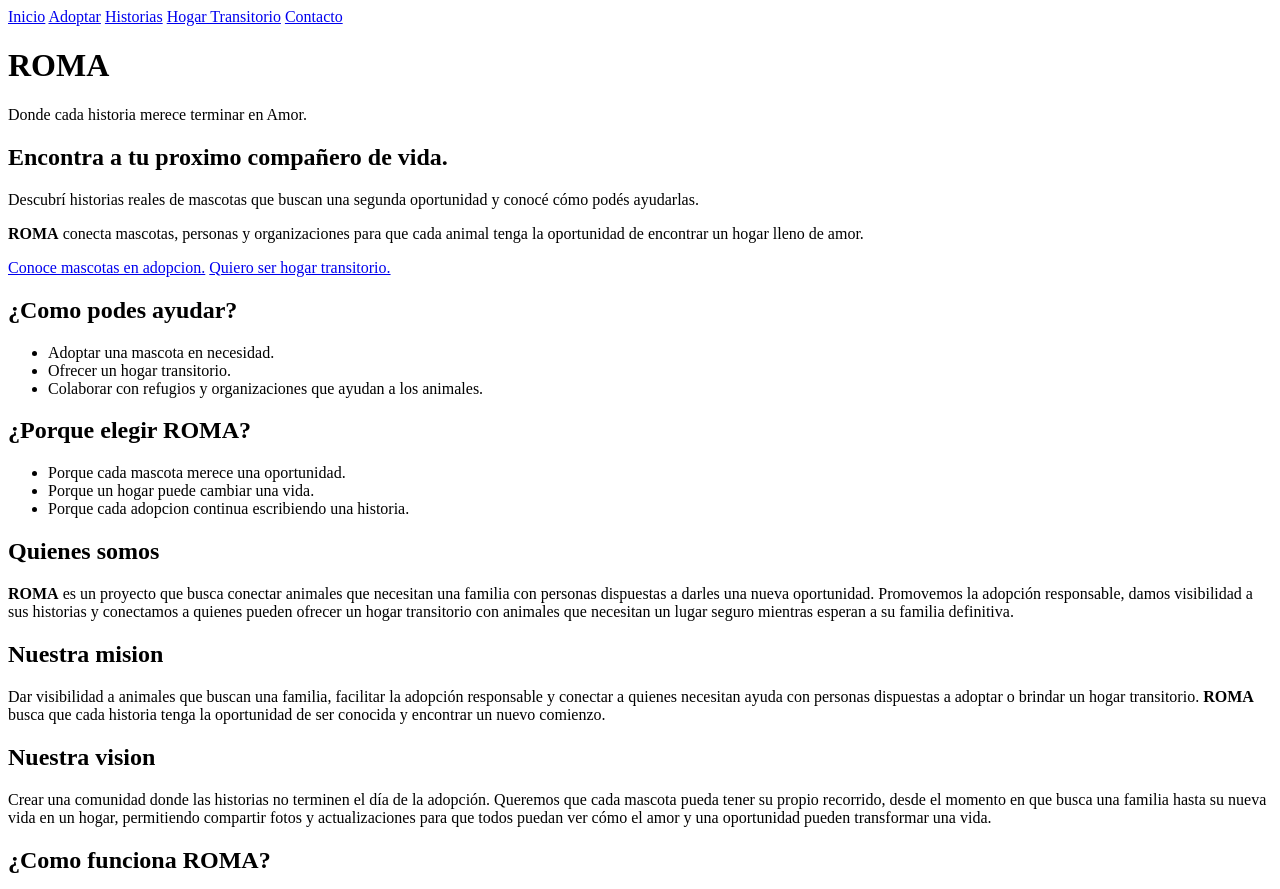
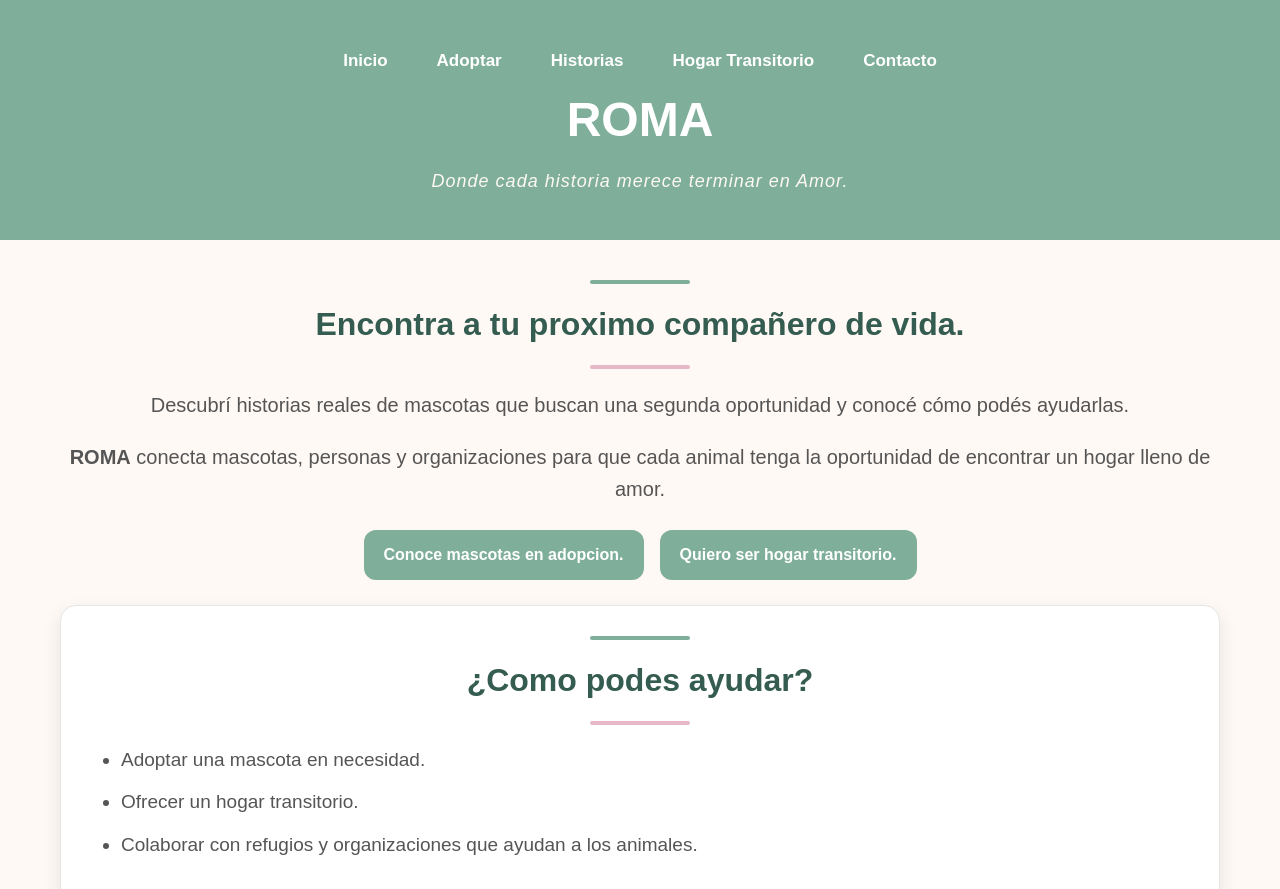
Before and after one commit to chayannecorrea/Proyecto-ROMA, a plain HTML site: page index.html in a window 1280 px wide. Shown: the top 889 px of the page. Drawn offline with Linux system fonts and the light colour scheme.

Commit message:
Empezando a armar el css: header, footer, tarjetas y estilos

```diff
--- a/assets/css/styles.css
+++ b/assets/css/styles.css
@@ -0,0 +1,176 @@
+* {
+    margin: 0;
+    padding: 0;
+    box-sizing: border-box;
+}
+body {
+    font-family: Arial, Helvetica, sans-serif;
+    background-color: #fff9f5;
+    color: #3f4a46;
+    line-height: 1.6;
+}
+header {
+    background-color: #7faf9b;
+    padding: 24px;
+}
+nav {
+    display: flex;
+    justify-content: center;
+    align-items: center;
+    gap: 25px;
+    flex-wrap: wrap;
+    margin-top: 15px;
+}
+nav a {
+    text-decoration: none;
+    color: #ffffff;
+    font-weight: bold;
+    font-size: 17px;
+    padding: 8px 12px;
+    border-radius: 10px;
+    transition: 0.3s;
+    cursor: pointer;
+    display: inline-block;
+}
+nav a:hover {
+    background-color: #e8b7c8;
+    color: #355c50;
+    transform: translateY(-4px);
+}
+header h1 {
+    text-align: center;
+    font-size: 48px;
+    color: white;
+    margin-bottom: 8px;
+}
+header p {
+    text-align: center;
+    font-size: 18px;
+    color: #fdf8f4;
+    font-style: italic;
+    letter-spacing: 1px;
+    margin-bottom: 20px;
+}
+main {
+    max-width: 1200px;
+    padding: 0 20px;
+    margin: 40px auto;
+}
+main p {
+    font-size: 20px;
+    margin-bottom: 20px;
+    color: #555;
+    text-align: center;
+}
+main ul {
+    margin-top: 20px;
+    margin-left: 30px;
+}
+main li {
+    margin-bottom: 12px;
+    font-size: 19px;
+    color: #555;
+}
+main a {
+    font-weight: 700;
+    display: inline-block;
+    background-color: #7faf9b;
+    color: white;
+    text-decoration: none;
+    padding: 12px 20px;
+    border-radius: 12px;
+    transition: 0.3s;
+}
+main a:hover {
+    background-color: #e8b7c8;
+    color: #355c50;
+    transform: translateY(-4px);
+}
+.botones-principales {
+    display: flex;
+    justify-content: center;
+    gap: 16px;
+    flex-wrap: wrap;
+    margin: 25px 0;
+}
+section {
+    background-color: white;
+    padding: 30px;
+    margin-bottom: 30px;
+    border-radius: 16px;
+    box-shadow: 0 8px 20px rgba(0, 0, 0, 0.09);
+    border: 1px solid #e6e6e6;
+}
+h2 {
+    text-align: center;
+    margin-bottom: 20px;
+    color: #355c50;
+    font-size: 32px;
+}
+h2::before {
+    content: "";
+    display: block;
+    width: 100px;
+    height: 4px;
+    background-color: #7faf9b;
+    margin: 0px auto 15px;
+    border-radius: 10px;
+}
+h2::after {
+    content: "";
+    display: block;
+    width: 100px;
+    height: 4px;
+    background-color: #e8b7c8;
+    margin: 15px auto 0;
+    border-radius: 10px;
+}
+img {
+    width: 100%;
+    border-radius: 16px;
+    object-fit: cover;
+    transition: 0.3s;
+    box-shadow: 0 8px 20px rgba(0, 0, 0, 0.15);
+}
+img:hover {
+    transform: scale(1.03);
+}
+.historia-destacada {
+    display: flex;
+    align-items: flex-start;
+    gap: 30px;
+}
+.historia-imagen img{
+    width: 100%;
+    height: 300px;
+    object-fit: cover;
+}
+.historia-info {
+    display: flex;
+    flex-direction: column;
+    justify-content: flex-start;
+    flex: 1;
+    align-items: center;
+}
+article h3 {
+    text-align: center;
+    font-size: 28px;
+    margin-bottom: 12px;
+    color: #355c50;
+}
+.historia-info h3 {
+    margin-top: 0;
+    margin-bottom: 18px;
+    font-size: 30px;
+}
+section :hover {
+    transform: translateY(-6px);
+    transition: 0.3s;
+}
+footer {
+    background-color: #7faf9b;
+    color: white;
+    text-align: center;
+    padding: 40px 20px;
+    margin-top: 50px;
+}
--- a/index.html
+++ b/index.html
@@ -24,8 +24,10 @@
 una segunda oportunidad y conocé cómo podés ayudarlas.</p>
 <p><strong>ROMA</strong> conecta mascotas, personas y organizaciones
     para que cada animal tenga la oportunidad de encontrar un hogar lleno de amor.</p>
+    <div class="botones-principales">
     <a href="adoptar.html">Conoce mascotas en adopcion.</a>
     <a href="hogartransitorio.html">Quiero ser hogar transitorio.</a>
+</div>
 <section>
     <h2>¿Como podes ayudar?</h2>
     <ul>
@@ -43,7 +45,7 @@ una segunda oportunidad y conocé cómo podés ayudarlas.</p>
     </ul>
 </section>
 <section>
-    <h2>Quienes somos</h2>
+    <h2>¿Quienes somos?</h2>
 <p><strong>ROMA</strong> es un proyecto que busca conectar animales que necesitan
     una familia con personas dispuestas a darles una nueva oportunidad.
     Promovemos la adopción responsable, damos visibilidad a sus historias
@@ -75,8 +77,9 @@ una segunda oportunidad y conocé cómo podés ayudarlas.</p>
 
     <article>
         <article class="historia-destacada">
-        <div><img src="assets/img/grace/grace.jpg" alt="Grace, perrita blanca hermosa."></div>
-        <div>
+        <div class="historia-imagen">
+            <img src="assets/img/grace/grace.jpg" alt="Grace, perrita blanca hermosa."></div>
+        <div class="historia-info">
         <h3>Grace</h3>
         <p><strong>Grace</strong> llego a nuestra familia cuando tenia apenas 20 dias de vida.
             Formaba parte de una camada de 6 cachorros ...
```
Also changed, not shown: historias.html (+1 -1 lines), hogartransitorio.html (+3 -0 lines).
